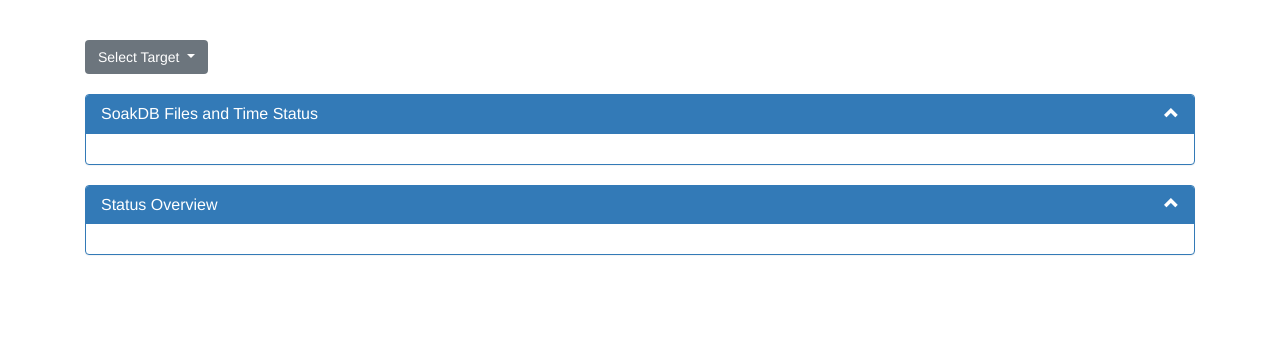
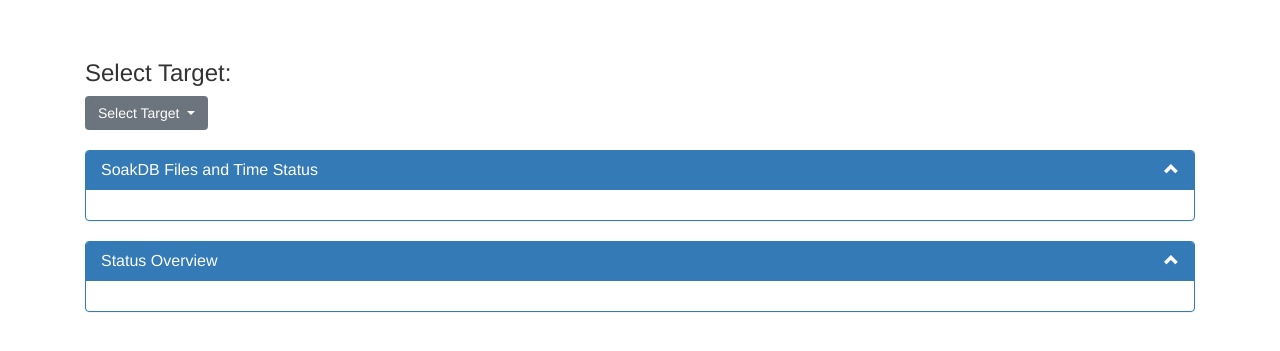
Before and after one commit to xchem/pipeline, a Python web app: template overview/templates/overview/index.html in a window 1280 px wide. Shown: the top 351 px of the page. Run offline with Jinja, Linux system fonts and the light colour scheme; the template is opened without the code that fills it, so the values that code supplies are empty; some libraries are stand-ins or nearby versions.

Commit message:
select target

```diff
--- a/overview/templates/overview/index.html
+++ b/overview/templates/overview/index.html
@@ -75,6 +75,7 @@
             </div>
             <div class="dropdown">
                 <br>
+                <h3>Select Target: </h3>
                 <button id="selected" class="btn btn-secondary dropdown-toggle" type="button" id="dropdownMenuButton" data-toggle="dropdown" aria-haspopup="true" aria-expanded="false">
                     Select Target
                 </button>
```
